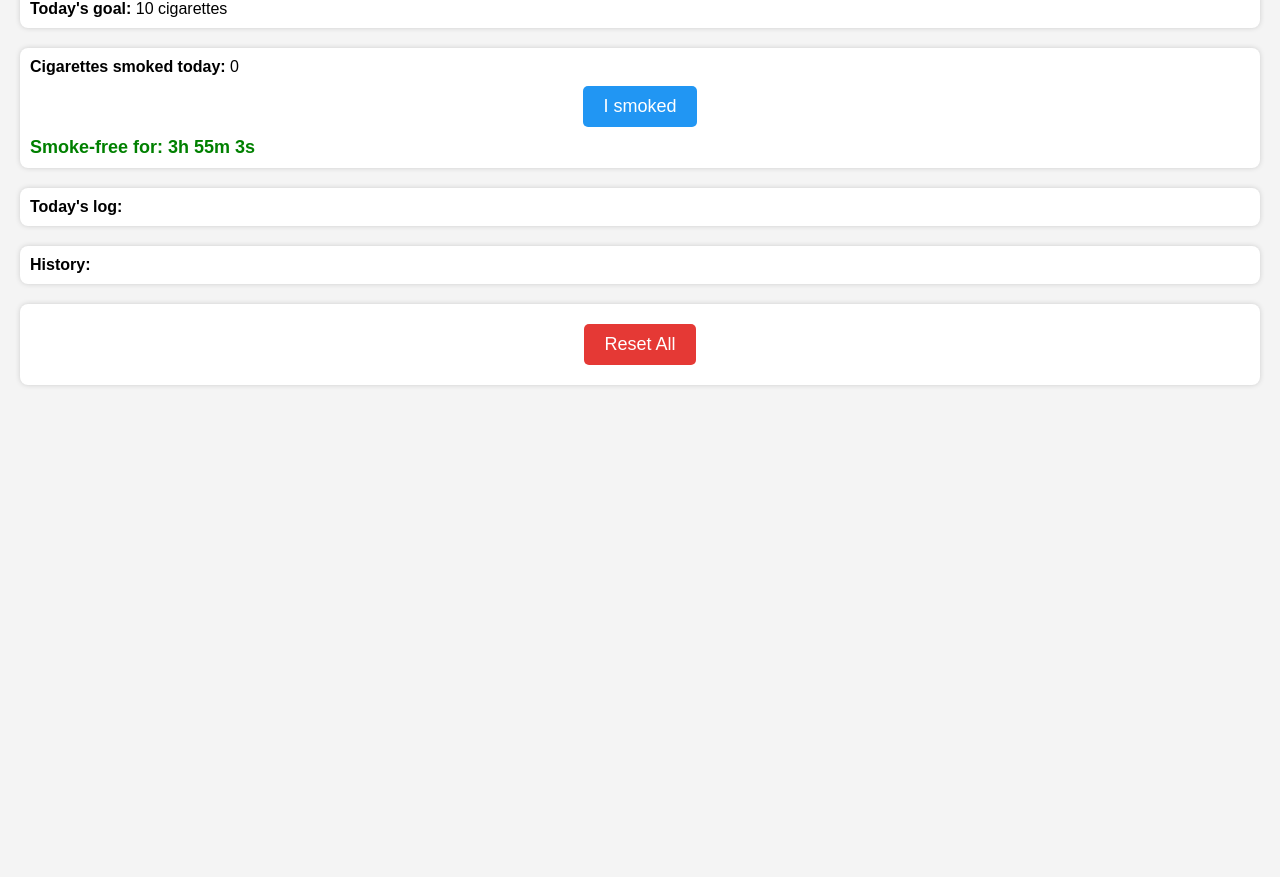
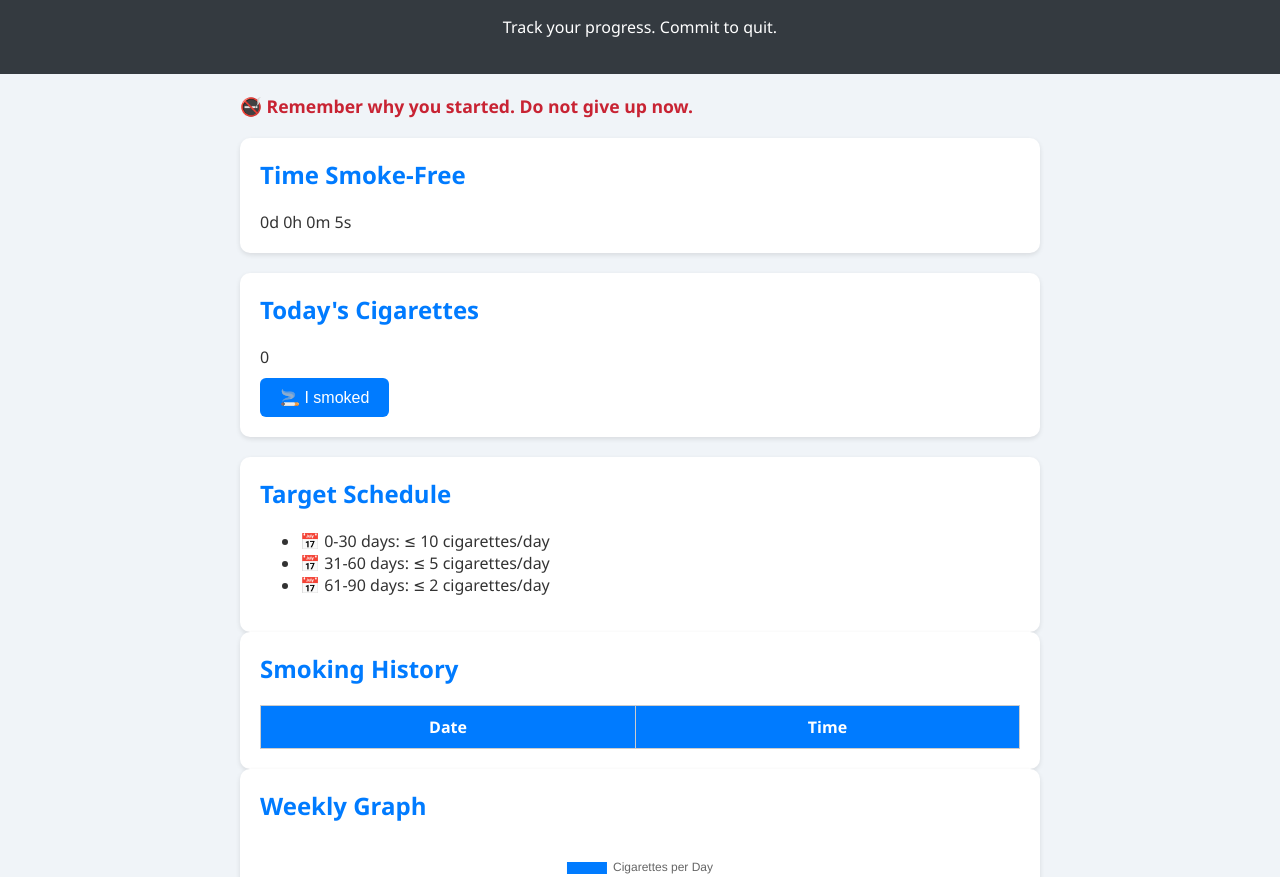
Before and after one commit to okngnydn/reduceandquit, a plain HTML site: page index.html in a window 1280 px wide. Shown: the part 90-967 px from the top of the page. Before the commit the page ends 800 px from the top, so only its background shows below. Drawn offline with nearby package versions, Linux system fonts and the light colour scheme.

Commit message:
index.html

```diff
--- a/index.html
+++ b/index.html
@@ -3,146 +3,226 @@
 <head>
   <meta charset="UTF-8" />
   <meta name="viewport" content="width=device-width, initial-scale=1.0"/>
-  <title>Reduce & Quit</title>
+  <title>Reduce & Quit Smoking Tracker</title>
   <style>
-    body { font-family: Arial, sans-serif; margin: 20px; background: #f4f4f4; }
-    h1 { text-align: center; }
-    .counter, .goal, .log, .history, .reset { margin-top: 20px; padding: 10px; background: #fff; border-radius: 8px; box-shadow: 0 0 5px #ccc; }
-    button { padding: 10px 20px; font-size: 18px; margin: 10px auto; display: block; background: #2196F3; color: white; border: none; border-radius: 5px; }
-    .danger { background: #e53935; }
-    .log-entry { margin-bottom: 5px; font-size: 14px; }
-    .smoke-free { font-size: 18px; font-weight: bold; color: green; }
+    body {
+      font-family: 'Segoe UI', Tahoma, Geneva, Verdana, sans-serif;
+      background: #f0f4f8;
+      margin: 0;
+      padding: 0;
+      color: #333;
+    }
+    header {
+      background: #343a40;
+      color: white;
+      padding: 20px;
+      text-align: center;
+    }
+    .container {
+      padding: 20px;
+      max-width: 800px;
+      margin: auto;
+    }
+    .stats {
+      display: flex;
+      flex-wrap: wrap;
+      gap: 20px;
+      margin-bottom: 20px;
+    }
+    .card {
+      background: white;
+      padding: 20px;
+      border-radius: 10px;
+      flex: 1 1 45%;
+      box-shadow: 0 2px 5px rgba(0,0,0,0.1);
+    }
+    .card h2 {
+      margin-top: 0;
+      color: #007bff;
+    }
+    button {
+      padding: 10px 20px;
+      background: #007bff;
+      color: white;
+      border: none;
+      border-radius: 6px;
+      cursor: pointer;
+      font-size: 16px;
+      margin-top: 10px;
+    }
+    button:hover {
+      background: #0056b3;
+    }
+    #history {
+      width: 100%;
+      border-collapse: collapse;
+      margin-top: 20px;
+    }
+    #history th, #history td {
+      border: 1px solid #ccc;
+      padding: 10px;
+      text-align: center;
+    }
+    #history th {
+      background: #007bff;
+      color: white;
+    }
+    canvas {
+      margin-top: 30px;
+      max-width: 100%;
+    }
+    .note {
+      font-weight: bold;
+      font-size: 1.1em;
+      margin-bottom: 20px;
+      color: #c82333;
+    }
   </style>
 </head>
 <body>
-  <h1>Reduce & Quit Smoking</h1>
-
-  <div class="goal">
-    <strong>Today's goal:</strong> <span id="dailyGoal">-</span> cigarettes
+  <header>
+    <h1>Reduce & Quit Smoking Tracker</h1>
+    <p>Track your progress. Commit to quit.</p>
+  </header>
+  <div class="container">
+    <div class="note">🚭 Remember why you started. Do not give up now.</div>
+    <div class="stats">
+      <div class="card">
+        <h2>Time Smoke-Free</h2>
+        <div id="smokeFreeTimer">Loading...</div>
+      </div>
+      <div class="card">
+        <h2>Today's Cigarettes</h2>
+        <div id="todayCount">0</div>
+        <button onclick="logCigarette()">🚬 I smoked</button>
+      </div>
     </div>
 
-  <div class="counter">
-    <div><strong>Cigarettes smoked today:</strong> <span id="cigCount">0</span></div>
-    <button onclick="logCigarette()">I smoked</button>
-    <div class="smoke-free">Smoke-free for: <span id="timer">0h 0m 0s</span></div>
+    <div class="card">
+      <h2>Target Schedule</h2>
+      <ul>
+        <li>📅 0-30 days: ≤ 10 cigarettes/day</li>
+        <li>📅 31-60 days: ≤ 5 cigarettes/day</li>
+        <li>📅 61-90 days: ≤ 2 cigarettes/day</li>
+      </ul>
     </div>
 
-  <div class="log">
-    <strong>Today's log:</strong>
-    <div id="logList"></div>
+    <div class="card">
+      <h2>Smoking History</h2>
+      <table id="history">
+        <thead>
+          <tr><th>Date</th><th>Time</th></tr>
+        </thead>
+        <tbody id="historyBody"></tbody>
+      </table>
     </div>
 
-  <div class="history">
-    <strong>History:</strong>
-    <div id="historyList"></div>
+    <div class="card">
+      <h2>Weekly Graph</h2>
+      <canvas id="weeklyChart" height="200"></canvas>
     </div>
 
-  <div class="reset">
-    <button class="danger" onclick="resetAll()">Reset All</button>
+    <div class="card">
+      <h2>Reset All Data</h2>
+      <button onclick="resetAll()">🔁 Reset</button>
+    </div>
   </div>
 
+  <script src="https://cdn.jsdelivr.net/npm/chart.js"></script>
   <script>
-    const cigKey = 'cigLogData';
-    const startDate = new Date('2025-06-07');
-
-    let logData = JSON.parse(localStorage.getItem(cigKey)) || {};
-
-    function getTodayKey() {
-      return new Date().toISOString().split('T')[0];
+    let startTime = localStorage.getItem('startTime');
+    if (!startTime) {
+      startTime = new Date().toISOString();
+      localStorage.setItem('startTime', startTime);
     }
 
-    function getGoalForDate(dateStr) {
-      const currentDate = new Date(dateStr);
-      const days = Math.floor((currentDate - startDate) / (1000 * 60 * 60 * 24));
-      if (days < 30) return 10;
-      if (days < 60) return 5;
-      return 2;
+    const updateTimer = () => {
+      const now = new Date();
+      const start = new Date(startTime);
+      const diff = Math.floor((now - start) / 1000);
+      const days = Math.floor(diff / (3600 * 24));
+      const hours = Math.floor((diff % (3600 * 24)) / 3600);
+      const minutes = Math.floor((diff % 3600) / 60);
+      const seconds = diff % 60;
+      document.getElementById('smokeFreeTimer').innerText =
+        `${days}d ${hours}h ${minutes}m ${seconds}s`;
+    };
+    setInterval(updateTimer, 1000);
+    updateTimer();
+
+    const logCigarette = () => {
+      const now = new Date();
+      const date = now.toLocaleDateString();
+      const time = now.toLocaleTimeString();
+      const history = JSON.parse(localStorage.getItem('smokeHistory') || '[]');
+      history.push({ date, time });
+      localStorage.setItem('smokeHistory', JSON.stringify(history));
+      localStorage.setItem('startTime', new Date().toISOString());
+      updateTodayCount();
+      renderHistory();
+      updateChart();
+    };
+
+    const updateTodayCount = () => {
+      const today = new Date().toLocaleDateString();
+      const history = JSON.parse(localStorage.getItem('smokeHistory') || '[]');
+      const count = history.filter(item => item.date === today).length;
+      document.getElementById('todayCount').innerText = count;
+    };
+
+    const renderHistory = () => {
+      const history = JSON.parse(localStorage.getItem('smokeHistory') || '[]');
+      const tbody = document.getElementById('historyBody');
+      tbody.innerHTML = '';
+      history.slice().reverse().forEach(item => {
+        const tr = document.createElement('tr');
+        tr.innerHTML = `<td>${item.date}</td><td>${item.time}</td>`;
+        tbody.appendChild(tr);
+      });
+    };
+
+    const resetAll = () => {
+      if (confirm("Are you sure you want to reset all data?")) {
+        localStorage.clear();
+        location.reload();
+      }
+    };
+
+    const updateChart = () => {
+      const history = JSON.parse(localStorage.getItem('smokeHistory') || '[]');
+      const last7 = Array(7).fill(0);
+      const labels = [];
+      for (let i = 6; i >= 0; i--) {
+        const d = new Date();
+        d.setDate(d.getDate() - i);
+        const date = d.toLocaleDateString();
+        labels.push(date);
+        last7[6 - i] = history.filter(item => item.date === date).length;
       }
 
-    function updateGoal() {
-      const today = getTodayKey();
-      document.getElementById("dailyGoal").textContent = getGoalForDate(today);
-    }
-
-    function updateCigCount() {
-      const today = getTodayKey();
-      const count = (logData[today] || []).length;
-      document.getElementById("cigCount").textContent = count;
-    }
-
-    function updateLogList() {
-      const today = getTodayKey();
-      const logList = document.getElementById("logList");
-      logList.innerHTML = '';
-      (logData[today] || []).forEach(entry => {
-        const div = document.createElement("div");
-        div.className = "log-entry";
-        div.textContent = `• ${new Date(entry).toLocaleTimeString()}`;
-        logList.appendChild(div);
-      });
-    }
-
-    function updateHistoryList() {
-      const historyList = document.getElementById("historyList");
-      historyList.innerHTML = '';
-      Object.keys(logData).sort().forEach(date => {
-        const div = document.createElement("div");
-        div.className = "log-entry";
-        div.textContent = `${date}: ${logData[date].length} cigarette(s)`;
-        historyList.appendChild(div);
-      });
-    }
-
-    function logCigarette() {
-      const today = getTodayKey();
-      if (!logData[today]) logData[today] = [];
-      logData[today].push(new Date().toISOString());
-      localStorage.setItem(cigKey, JSON.stringify(logData));
-      updateCigCount();
-      updateLogList();
-      updateHistoryList();
-      lastSmokeTime = new Date();
-    }
-
-    function resetAll() {
-      if (confirm("Are you sure you want to reset all data?")) {
-        localStorage.removeItem(cigKey);
-        logData = {};
-        updateCigCount();
-        updateLogList();
-        updateHistoryList();
+      const ctx = document.getElementById('weeklyChart').getContext('2d');
+      if (window.myChart) window.myChart.destroy();
+      window.myChart = new Chart(ctx, {
+        type: 'bar',
+        data: {
+          labels: labels,
+          datasets: [{
+            label: 'Cigarettes per Day',
+            data: last7,
+            backgroundColor: '#007bff'
+          }]
+        },
+        options: {
+          scales: {
+            y: { beginAtZero: true }
           }
         }
+      });
+    };
 
-    // Smoke-free timer
-    let lastSmokeTime = getLastSmokeTime();
-    function getLastSmokeTime() {
-      const today = getTodayKey();
-      if (logData[today]?.length > 0) {
-        return new Date(logData[today][logData[today].length - 1]);
-      }
-      return null;
-    }
-
-    function updateTimer() {
-      const now = new Date();
-      let diff = 0;
-      if (lastSmokeTime) {
-        diff = Math.floor((now - lastSmokeTime) / 1000);
-      } else {
-        diff = Math.floor((now - new Date().setHours(0,0,0,0)) / 1000);
-      }
-      const hours = Math.floor(diff / 3600);
-      const minutes = Math.floor((diff % 3600) / 60);
-      const seconds = diff % 60;
-      document.getElementById("timer").textContent = `${hours}h ${minutes}m ${seconds}s`;
-    }
-
-    setInterval(updateTimer, 1000);
-    updateGoal();
-    updateCigCount();
-    updateLogList();
-    updateHistoryList();
+    updateTodayCount();
+    renderHistory();
+    updateChart();
   </script>
 </body>
 </html>
```
Lines whose indentation alone changed are shown as unchanged.
